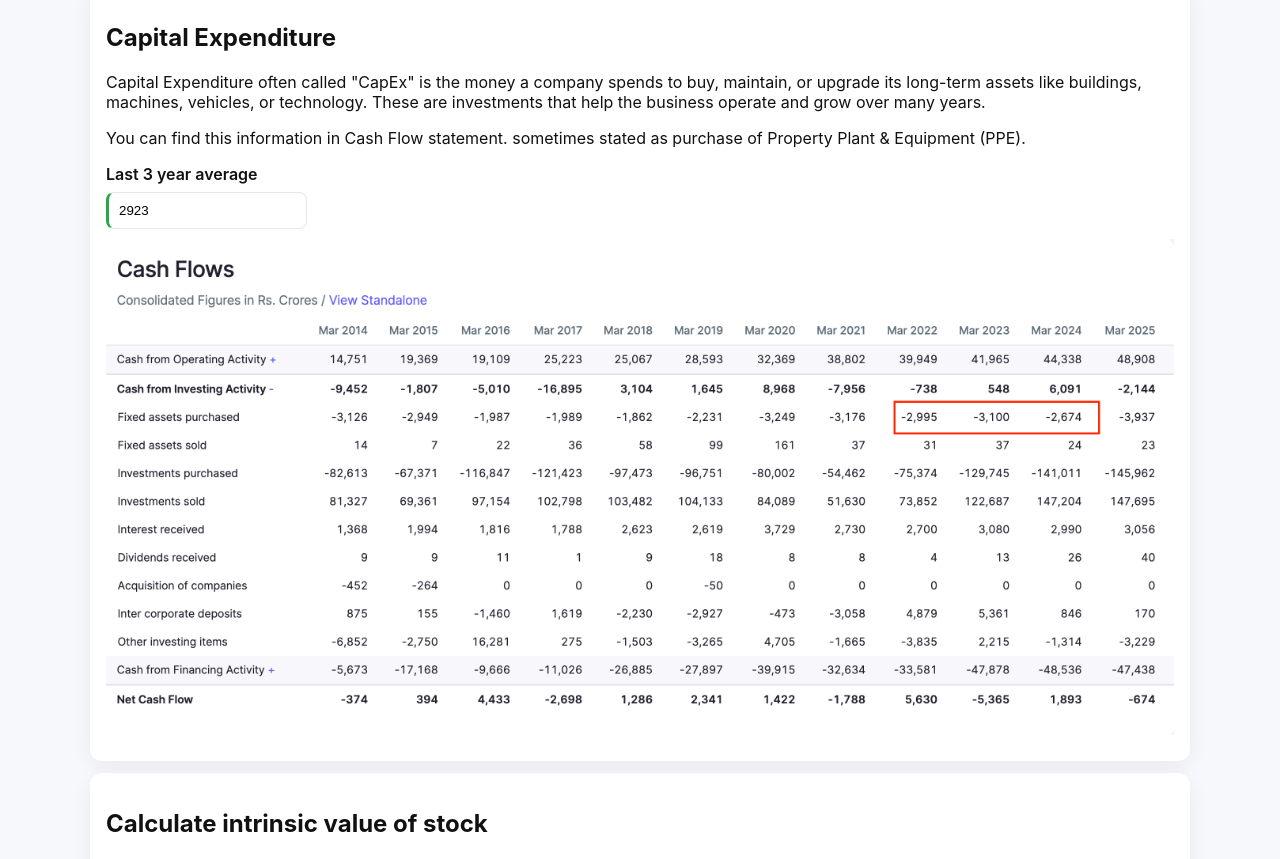
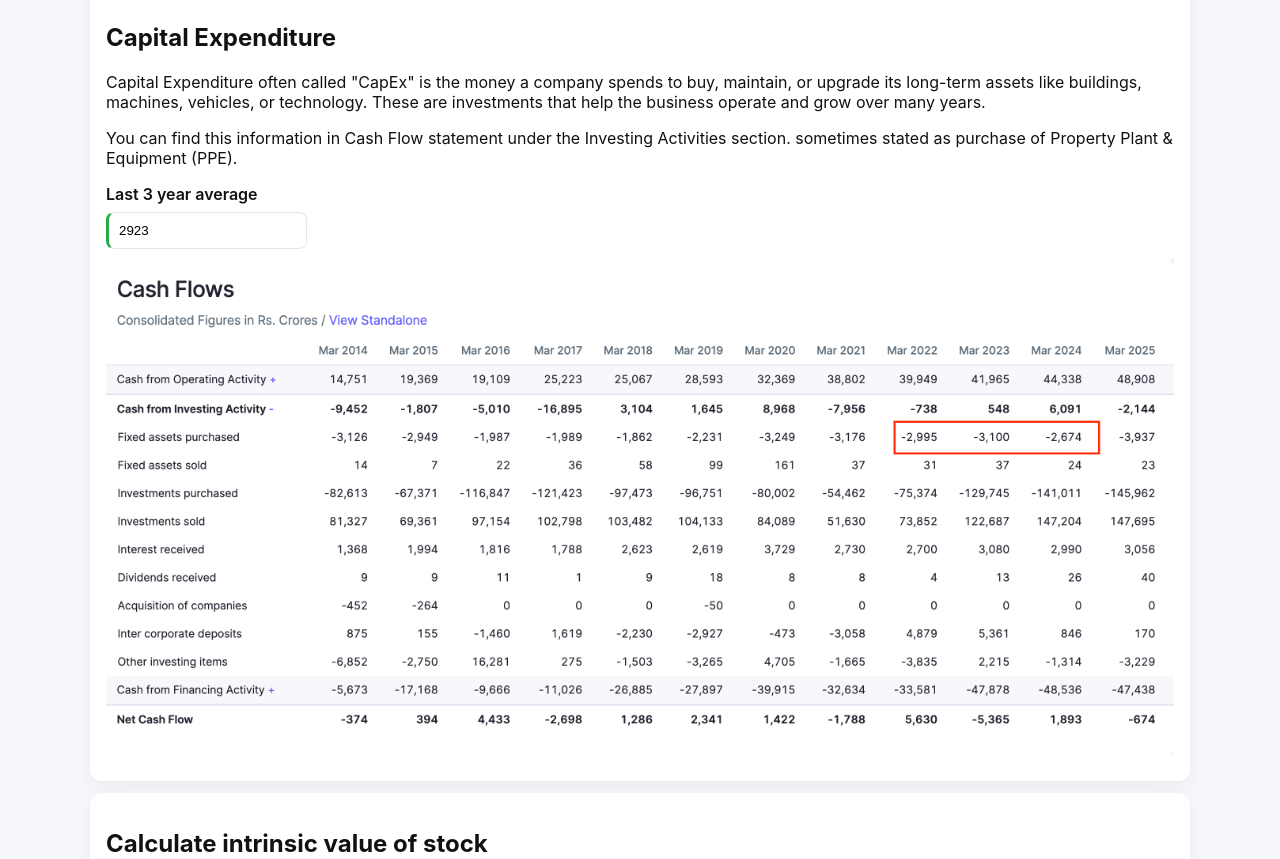
Before and after one commit to vigneshsn/dcf-stock-valuation, an Angular app: page / in a window 1280 px wide. Shown: the part 3440-4299 px from the top of the page. Built offline with nearby package versions, Linux system fonts and the light colour scheme.

Commit message:
minor improvment text

```diff
--- a/src/app/dcf-calculator/dcf-calculator.component.html
+++ b/src/app/dcf-calculator/dcf-calculator.component.html
@@ -162,7 +162,7 @@
 <div class="card">
     <h2>Capital Expenditure</h2>
     <p>Capital Expenditure often called "CapEx" is the money a company spends to buy, maintain, or upgrade its long-term assets like buildings, machines, vehicles, or technology. These are investments that help the business operate and grow over many years.</p>
-    <p>You can find this information in Cash Flow statement. sometimes stated as purchase of Property Plant & Equipment (PPE).</p>
+    <p>You can find this information in Cash Flow statement under the Investing Activities section. sometimes stated as purchase of Property Plant & Equipment (PPE).</p>
     <div class="row">
         <div class="col">
             <label>Last 3 year average</label>
```
